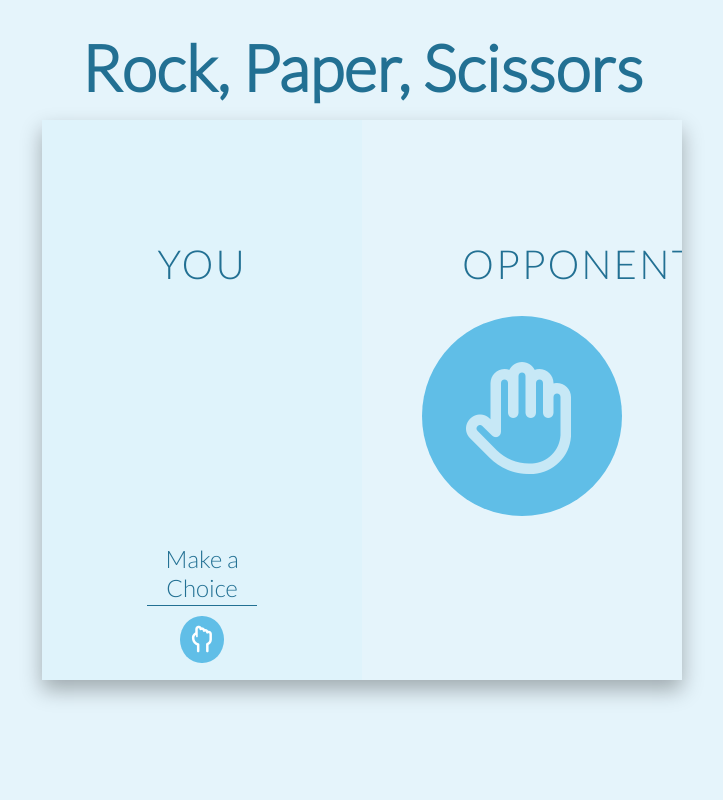
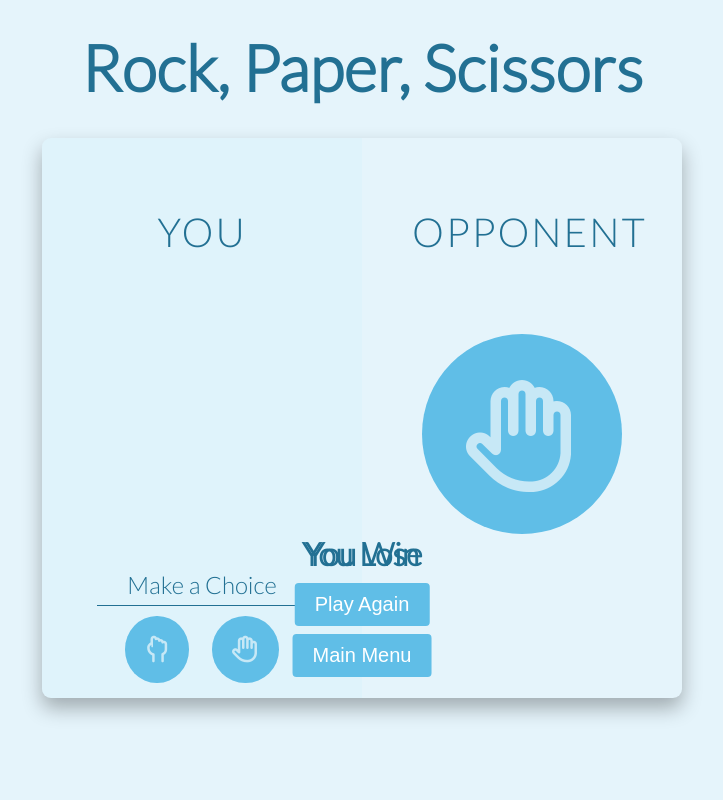
Before and after one commit to nchomsky/RockPaperScissors, a plain HTML site: page public/singleplayer.html in a window 1280 px wide. Shown: the whole page, without its empty margins (278-1001 px from the left). Drawn offline with Linux system fonts and the light colour scheme.

Commit message:
add additional elements and stlying

```diff
--- a/public/singleplayer.html
+++ b/public/singleplayer.html
@@ -27,7 +27,7 @@
     <script src="app.js" charset="utf-8" defer></script>
   </head>
   <body>
-    <div class="container">
+    <div>
       <h1 class="title">Rock, Paper, Scissors</h1>
       <div class="wrapper clearfix">
         <div class="player-1-panel">
@@ -37,23 +37,32 @@
           </div>
           <div class="player-choose">
             <h2 class="choice-header">Make a Choice</h2>
-            <button class="choices icon">
+            <button class="choices-icon">
               <i class="far fa-hand-rock fa-2x"></i>
             </button>
-            <button class="choices icon">
+            <button class="choices-icon">
               <i class="far fa-hand-paper fa-2x"></i>
             </button>
-            <button class="choices icon">
+            <button class="choices-icon">
               <i class="far fa-hand-scissors fa-2x"></i>
             </button>
           </div>
         </div>
+
         <div class="player-2-panel">
           <div class="player-name" id="name-2">Opponent</div>
           <div class="opponent-choice">
             <i class="far fa-7x" id="opponent-icon"></i>
           </div>
         </div>
+        <div>
+          <h2 class="game outcome" id="win">You Win</h2>
+          <h2 class="game outcome" id="lose">You Lose</h2>
+        </div>
+        <div class="btn-end">
+          <button class="btn game again">Play Again</button>
+          <button class="btn game menu">Main Menu</button>
+        </div>
       </div>
     </div>
   </body>
--- a/public/style.css
+++ b/public/style.css
@@ -40,18 +40,13 @@ body {
   overflow-x: hidden;
 }
 
-.game-container {
-  display: flex;
-  flex-direction: column;
-  justify-content: center;
-}
-
 .wrapper {
   width: 50%;
-  position: absolute;
+  position: relative;
+  border-radius: 9px;
   top: 50%;
   left: 50%;
-  transform: translate(-50%, -50%);
+  transform: translateX(-50%);
   background-color: #e5f4fb;
   box-shadow: 0px 10px 20px rgba(0, 0, 0, 0.3);
   overflow: hidden;
@@ -62,7 +57,7 @@ body {
   width: 50%;
   float: left;
   height: 35em;
-  padding: 100px;
+  padding: 50px;
 }
 
 .player-1-panel {
@@ -71,24 +66,6 @@ body {
 
 h1 {
   color: #227093;
-}
-
-button {
-  background-color: #60bee7;
-  color: #c7e8f6;
-  border: none;
-  padding: 20px;
-  border-radius: 50%;
-  margin: 10px;
-  cursor: pointer;
-  transition: background-color 0.3s, color 0.3s;
-}
-
-button:hover,
-button:focus {
-  background-color: #b9e2f4;
-  color: #60bee7;
-  outline: none;
 }
 
 /**********************************************
@@ -120,6 +97,28 @@ button:focus {
   padding: 10px;
 }
 
+/**********************************************
+*** Buttons
+**********************************************/
+
+button {
+  background-color: #60bee7;
+  color: #c7e8f6;
+  border: none;
+  padding: 20px;
+  border-radius: 50%;
+  margin: 10px;
+  cursor: pointer;
+  transition: background-color 0.3s, color 0.3s;
+}
+
+button:hover,
+button:focus {
+  background-color: #b9e2f4;
+  color: #60bee7;
+  outline: none;
+}
+
 .btn {
   background-color: #60bee7;
   color: #fff;
@@ -143,6 +142,31 @@ button:focus {
 .btn:focus {
   background-color: #b9e2f4;
   color: #60bee7;
+}
+
+.game {
+  font-size: 1.25rem;
+  display: block;
+  margin: 1em auto;
+  position: absolute;
+  left: 50%;
+  transform: translateX(-50%);
+}
+
+.hidden {
+  visibility: hidden;
+}
+
+.menu {
+  top: 85%;
+}
+
+.again {
+  top: 76%;
+}
+
+.temp {
+  border: 3px solid black;
 }
 
 /**********************************************
@@ -195,7 +219,9 @@ button:focus {
   /* border: 1px solid black; */
   padding: 5px;
   position: relative;
-  top: 67%;
+  margin: 0 auto;
+  top: 65%;
+  font-size: 1em;
 }
 
 .choice-header {
@@ -218,3 +244,12 @@ button:focus {
   font-weight: 600;
   font-size: 400%;
 }
+
+/**********************************************
+*** Outcome
+**********************************************/
+
+.outcome {
+  top: 65%;
+  font-size: 2rem;
+}
```
